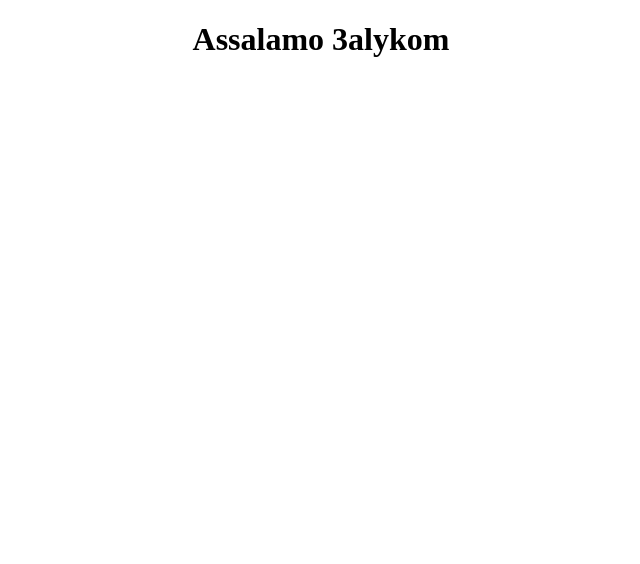
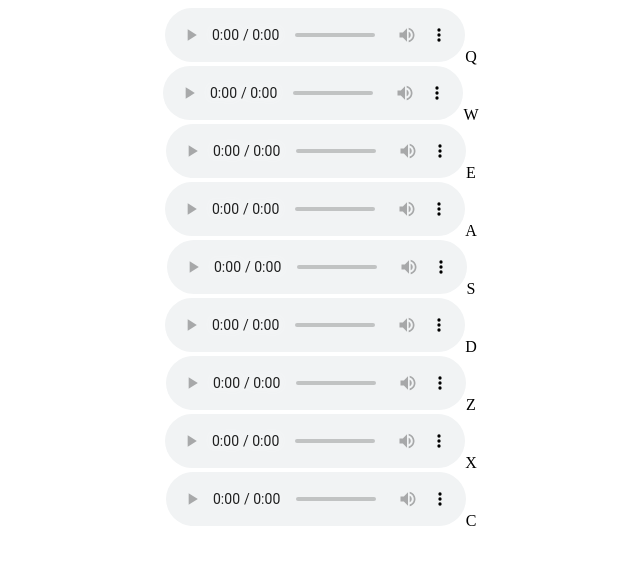
Before and after one commit to errami01/drum-machine, a React (Create React App) app: page / in a window 1280 px wide. Shown: the top 564 px of the page, without its empty margins (319-959 px from the left). Built offline with nearby package versions, Linux system fonts and the light colour scheme.

Commit message:
Add dram pad elements and sounds

```diff
--- a/src/App.js
+++ b/src/App.js
@@ -1,11 +1,41 @@
 import './App.css';
 
 function App() {
+  // const padsInfo = ['Heater 1',"Heater 2",'Heater 3','Heater 4','Clap','Open-HH'," Kick-n'-Hat",'Kick','Closed-HH']
+  // export default App;
+const padsInfo = [
+  {id: 'Heater-1', letter: "Q"},
+  {id: "Heater-2", letter: "W"},
+  {id: 'Heater-3', letter: "E"},
+  {id: 'Heater-4_1', letter: "A"},
+  {id: 'Heater-6', letter: "S"},
+  {id: 'Dsc_Oh', letter: "D"},
+  {id: "Kick_n_Hat", letter: "Z"},
+  {id: 'RP4_KICK_1', letter: "X"},
+  {id: 'Cev_H2', letter: "C"},
+]
+  const padsElements = padsInfo.map((audio)=>(
+    <div id={audio.id} className="drum-pad">
+      <audio src={`https://s3.amazonaws.com/freecodecamp/drums/${audio.id}.mp3`} controls></audio>
+      {audio.letter}
+    </div>
+  ))
   return (
     <div className="App">
-     <h1>Assalamo 3alykom</h1>
+     {padsElements}
     </div>
   );
 }
-
-export default App;
+export default App
+// export default App;
+// const padsInfo = [
+//   {id: 'Heater 1'},
+//   {id: "Heater 2"},
+//   {id: 'Heater 3'},
+//   {id: 'Heater 4'},
+//   {id: 'Clap'},
+//   {id: 'Open-HH'},
+//   {id:" Kick-n'-Hat"},
+//   {id: 'Kick'},
+//   {id: 'Closed-HH'},
+// ]
```
